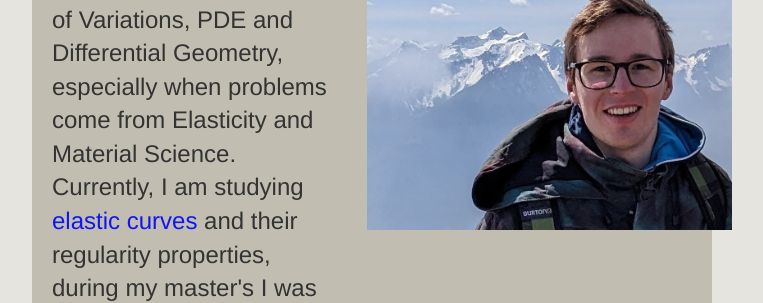
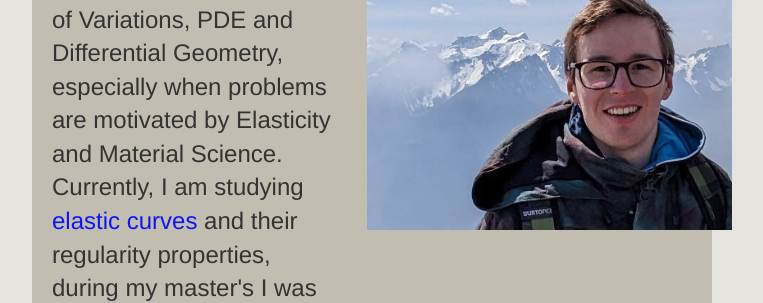
Before and after one commit to Cathelion/Cathelion.github.io, a Jekyll site: the page built from index.html, in a window 1280 px wide. Shown: the part 654-957 px from the top of the page, without its empty margins (268-1031 px from the left). Built offline with Jekyll 4.4.1, drawn with Linux system fonts in a browser that asks for light colours; some of the changed text lies outside the part shown.

Commit message:
Update index.html

```diff
--- a/index.html
+++ b/index.html
@@ -12,7 +12,7 @@ title: Home
    <div class="img-container1">
       <p><b>Email: </b> gruen.florian.32r (at) st.kyoto-u.ac.jp   <br>
       </p>
-      <p>I am interested in Calculus of Variations, PDE and Differential Geometry, especially when problems come from Elasticity and Material Science.
+      <p>I am interested in Calculus of Variations, PDE and Differential Geometry, especially when problems are motivated by Elasticity and Material Science.
          Currently, I am studying <a href="https://en.wikipedia.org/wiki/Elastica_theory">elastic curves</a> and their regularity properties, during my master's I was mainly focused on <a href="https://en.wikipedia.org/wiki/Free_boundary_problem">free boundary problems</a>.
          See also <a href="research/research.html">here</a> for my current and previous works.
          <br>
```
